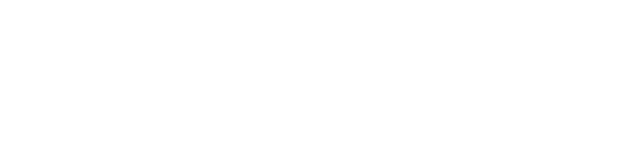
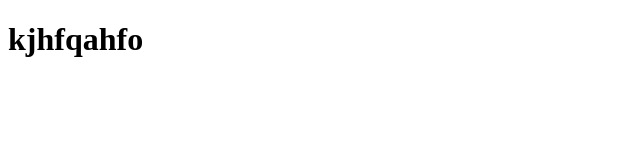
Before and after one commit to Adventureexamrally/demo, a plain HTML site: page index.html in a window 1280 px wide. Shown: the whole page, without its empty margins (0-640 px from the left). Drawn offline with Linux system fonts and the light colour scheme.

Commit message:
first commit

```diff
--- a/index.html
+++ b/index.html
@@ -6,6 +6,8 @@
     <title>Document</title>
 </head>
 <body>
-
+    <h1>
+        kjhfqahfo
+    </h1>
 </body>
 </html>
```
